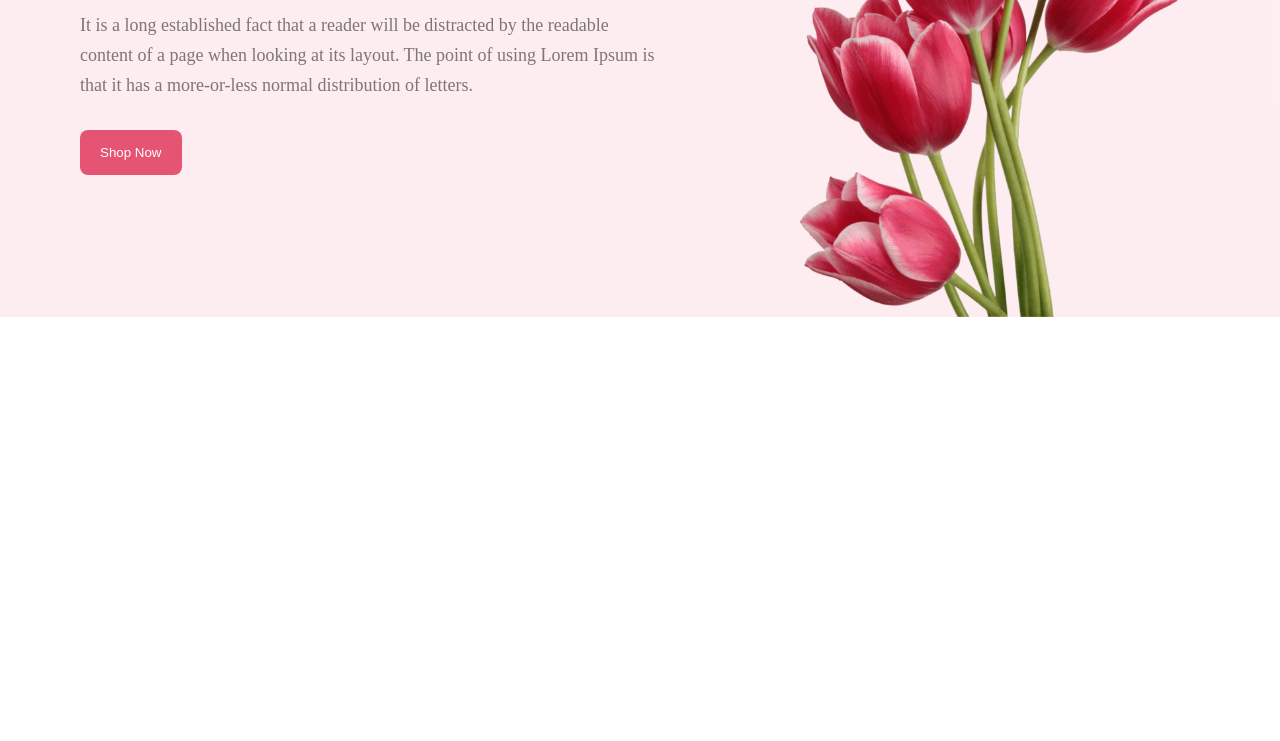
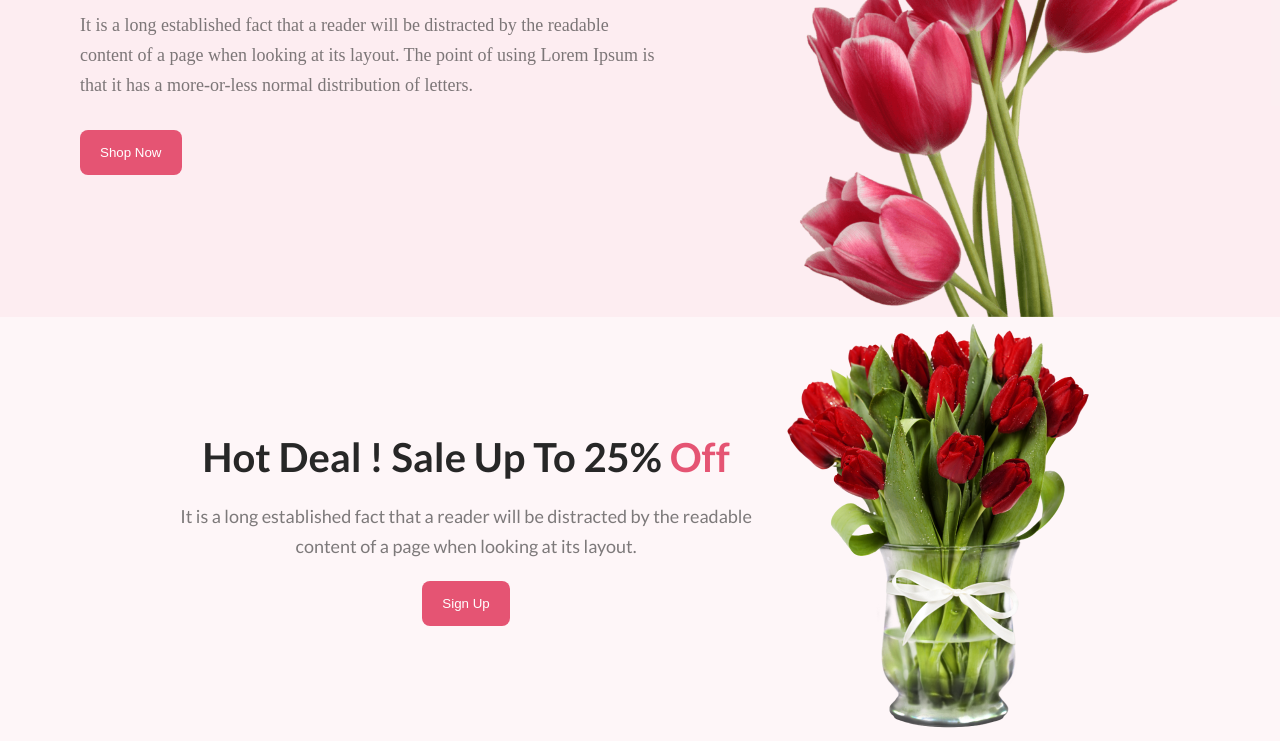
Before and after one commit to Plabon752266/my-first-assignment, a plain HTML site: page index.html in a window 1280 px wide. Shown: the part 403-1144 px from the top of the page. Before the commit the page ends 800 px from the top, so only its background shows below. Drawn offline with Linux system fonts and the light colour scheme.

Commit message:
hot deal banner updated

```diff
--- a/index.html
+++ b/index.html
@@ -5,6 +5,7 @@
     <meta charset="UTF-8">
     <meta name="viewport" content="width=device-width, initial-scale=1.0">
     <title>A Flower Shop</title>
+    <!-- google font link -->
     <link rel="preconnect" href="https://fonts.googleapis.com">
     <link rel="preconnect" href="https://fonts.gstatic.com" crossorigin>
     <link href="https://fonts.googleapis.com/css2?family=Lato:wght@400;700&display=swap" rel="stylesheet">
@@ -13,6 +14,7 @@
 
 <body>
     <header>
+        <!-- main banner start -->
         <div class="banner-container">
             <div class="banner-content">
                 <h1>Let's make <br> beautiful flowers a <br> part of your life.</h1>
@@ -30,10 +32,22 @@
 
             </div>
         </div>
-
     </header>
     <main>
+        <!-- hot deal banner start -->
+        <div class="Hot-deal-container">
+            <div class="Hot-deal-content">
+                <h2>Hot Deal ! Sale Up To 25% <span class="off-color">Off</span></h2>
+                <p>It is a long established fact that a reader will be distracted by the readable <br> content of a page when looking at its layout.</p>
+                <div class="btn-shop">
+                    <button>Sign Up</button>
+                </div>
 
+            </div>
+            <div class="deal-section-image">
+                    <img src="Images/pngwing 8.png" alt="">
+            </div>
+        </div>
     </main>
     <footer>
 
--- a/style.css
+++ b/style.css
@@ -1,3 +1,5 @@
+/* main banner section start */
+
 * {
     margin: 0;
     padding: 0;
@@ -45,9 +47,49 @@
     color: white;
     background: #E55473;
 }
-.banner-content p{
+
+.banner-content p {
     color: rgba(39, 39, 39, 0.60);
-font-size: 18px;
-font-weight: 400;
-line-height: 30px;
+    font-size: 18px;
+    font-weight: 400;
+    line-height: 30px;
 }
+
+/* hot deal banner start */
+.Hot-deal-container {
+    background: rgba(229, 84, 115, 0.05);
+    display: flex;
+    justify-content: center;
+    gap: 30px;
+}
+
+.Hot-deal-content {
+    display: flex;
+    flex-direction: column;
+    justify-content: center;
+    gap: 20px;
+    text-align: center;
+    margin-top: auto;
+    margin-bottom: auto;
+}
+
+.Hot-deal-content p {
+    color: rgba(39, 39, 39, 0.60);
+    text-align: center;
+    font-family: Lato;
+    font-size: 18px;
+    font-weight: 400;
+    line-height: 30px;
+    ;
+}
+
+.Hot-deal-content h2 {
+    color: #272727;
+    font-family: Lato;
+    font-size: 40px;
+    font-weight: 800;
+}
+.off-color {
+    color: #E55473;
+    ;
+}
```
